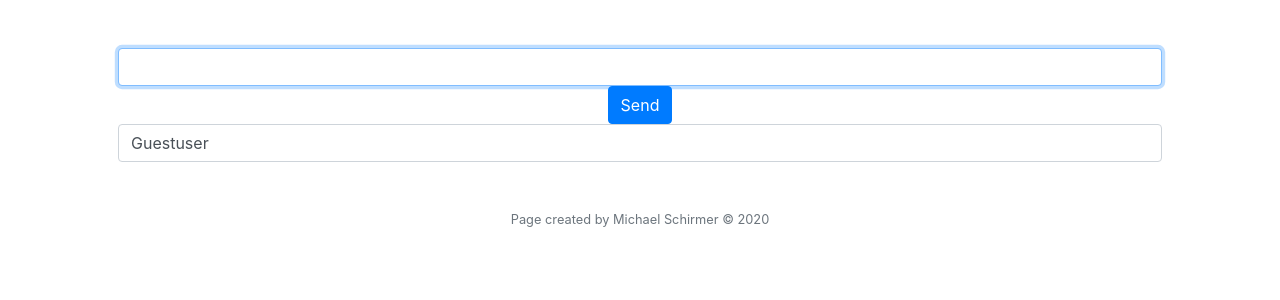
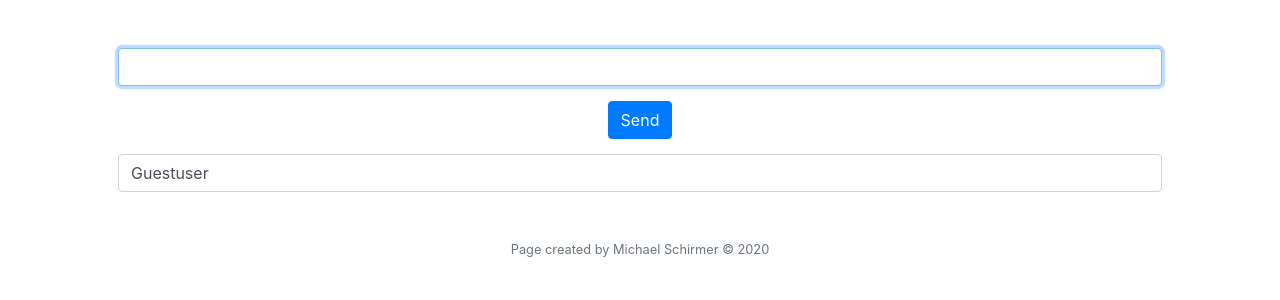
Before and after one commit to michischirmer/Hypermessage, a Flask app: page / in a window 1280 px wide. Shown: the part 66-366 px from the top of the page. Run offline with Flask 2, Linux system fonts and the light colour scheme; data that the repository does not hold is empty; some libraries are stand-ins or nearby versions.

Commit message:
changed some style

```diff
--- a/templates/index.html
+++ b/templates/index.html
@@ -68,8 +68,8 @@
 		</div>
 
 		<section id="input-box">
-			<input type="text" class="form-control" autofocus onkeypress="return isPressingEnter(event)" required placeholder="" id="message-input">
-			<button type="button" class="btn btn-primary" id="send-button" onclick="sendMessage()" >Send</button>
+			<input type="text" class="form-control" autofocus onkeypress="return isPressingEnter(event)" required placeholder="" id="message-input" style="margin-bottom: 15px;">
+			<button type="button" class="btn btn-primary" id="send-button" onclick="sendMessage()" style="margin-bottom: 15px;">Send</button>
 		</section>
 	</section>
 
```
Also changed, not shown: templates/css/style.css (+16 -4 lines).
